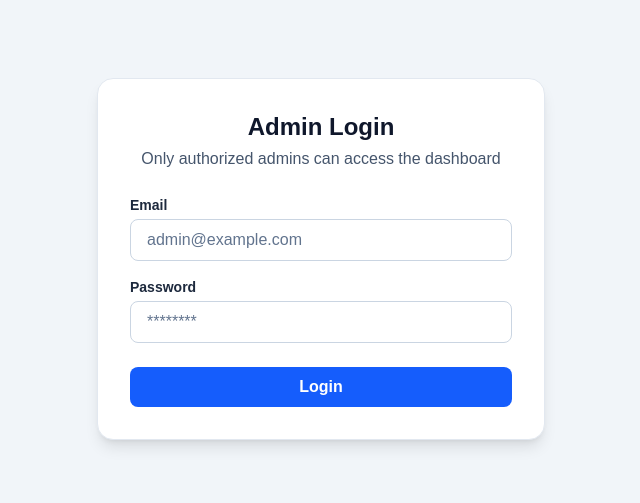
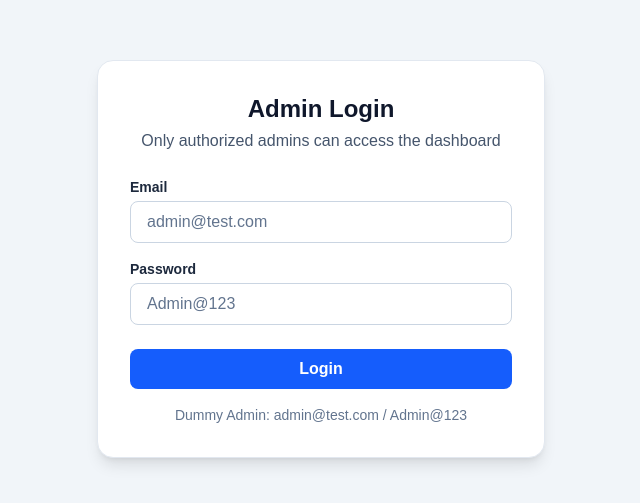
Before and after one commit to siya192/ssr-ecommerce-admin-dashboard, a Next.js app: page /login in a window 1280 px wide. Shown: the part 141-644 px from the top of the page, without its empty margins (319-959 px from the left). Built offline with nearby package versions, Linux system fonts and the light colour scheme.

Commit message:
Fix login: auto-seed dummy admin for deployment

```diff
--- a/app/login/page.tsx
+++ b/app/login/page.tsx
@@ -1,7 +1,12 @@
 "use client";
 
-import { useState } from "react";
+import { useState, useEffect } from "react";
 import { useRouter } from "next/navigation";
+
+type Admin = {
+  email: string;
+  password: string;
+};
 
 export default function LoginPage() {
   const router = useRouter();
@@ -9,11 +14,28 @@ export default function LoginPage() {
   const [email, setEmail] = useState("");
   const [password, setPassword] = useState("");
 
+  // ✅ Ensure at least one dummy admin exists
+  useEffect(() => {
+    const stored = localStorage.getItem("admins");
+
+    if (!stored) {
+      const dummyAdmin: Admin[] = [
+        {
+          email: "admin@eg.com",
+          password: "example",
+        },
+      ];
+      localStorage.setItem("admins", JSON.stringify(dummyAdmin));
+    }
+  }, []);
+
   const handleLogin = () => {
-    const admins = JSON.parse(localStorage.getItem("admins") || "[]");
+    const admins: Admin[] = JSON.parse(
+      localStorage.getItem("admins") || "[]"
+    );
 
     const found = admins.find(
-      (admin: any) =>
+      (admin) =>
         admin.email === email && admin.password === password
     );
 
@@ -27,8 +49,7 @@ export default function LoginPage() {
     localStorage.setItem("loggedAdmin", email);
 
     router.push("/admin");
-  }; // ✅ THIS WAS MISSING
-
+  };
 
   const inputClass =
     "w-full border border-slate-300 rounded-lg px-4 py-2 " +
@@ -53,7 +74,7 @@ export default function LoginPage() {
           <input
             type="email"
             className={inputClass}
-            placeholder="admin@example.com"
+            placeholder="admin@test.com"
             value={email}
             onChange={(e) => setEmail(e.target.value)}
           />
@@ -66,7 +87,7 @@ export default function LoginPage() {
           <input
             type="password"
             className={inputClass}
-            placeholder="********"
+            placeholder="Admin@123"
             value={password}
             onChange={(e) => setPassword(e.target.value)}
           />
@@ -78,6 +99,10 @@ export default function LoginPage() {
         >
           Login
         </button>
+
+        <p className="text-sm text-slate-500 text-center mt-4">
+          Dummy Admin: admin@test.com / Admin@123
+        </p>
       </div>
     </div>
   );
```
